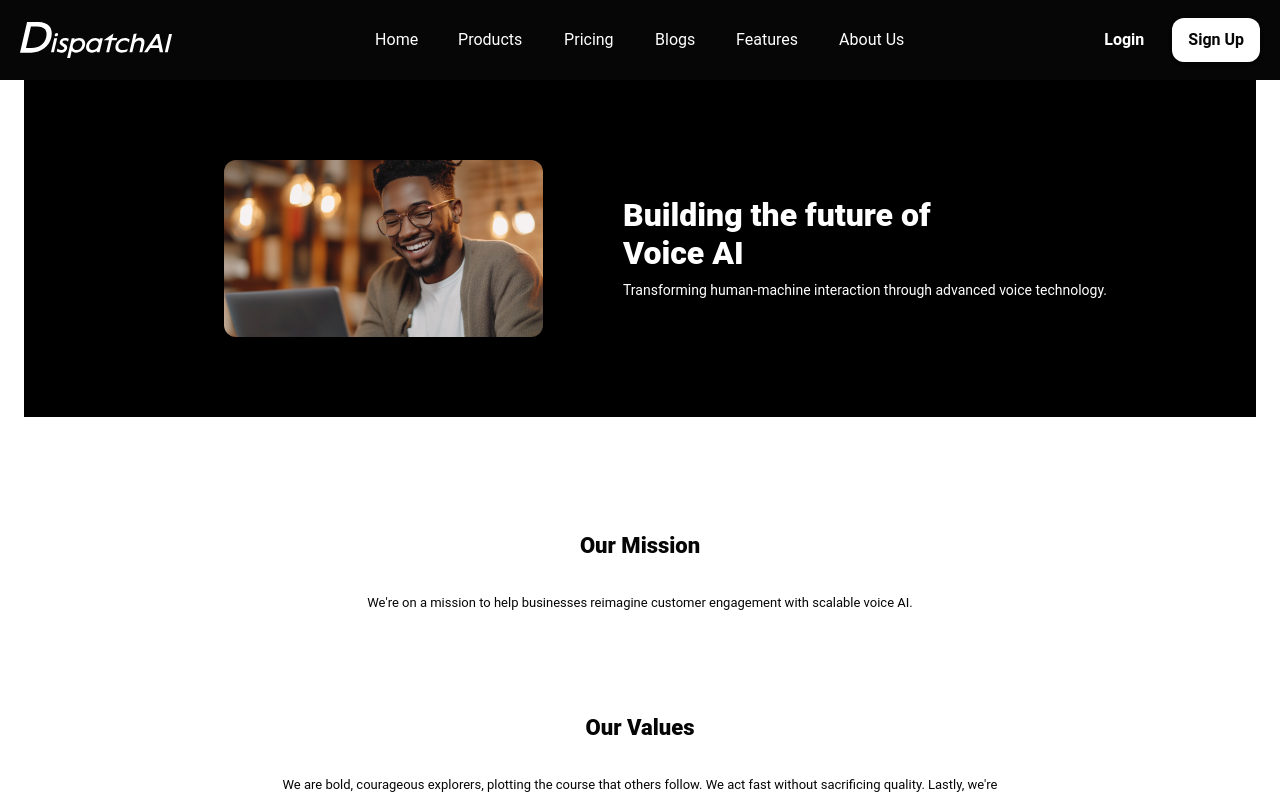
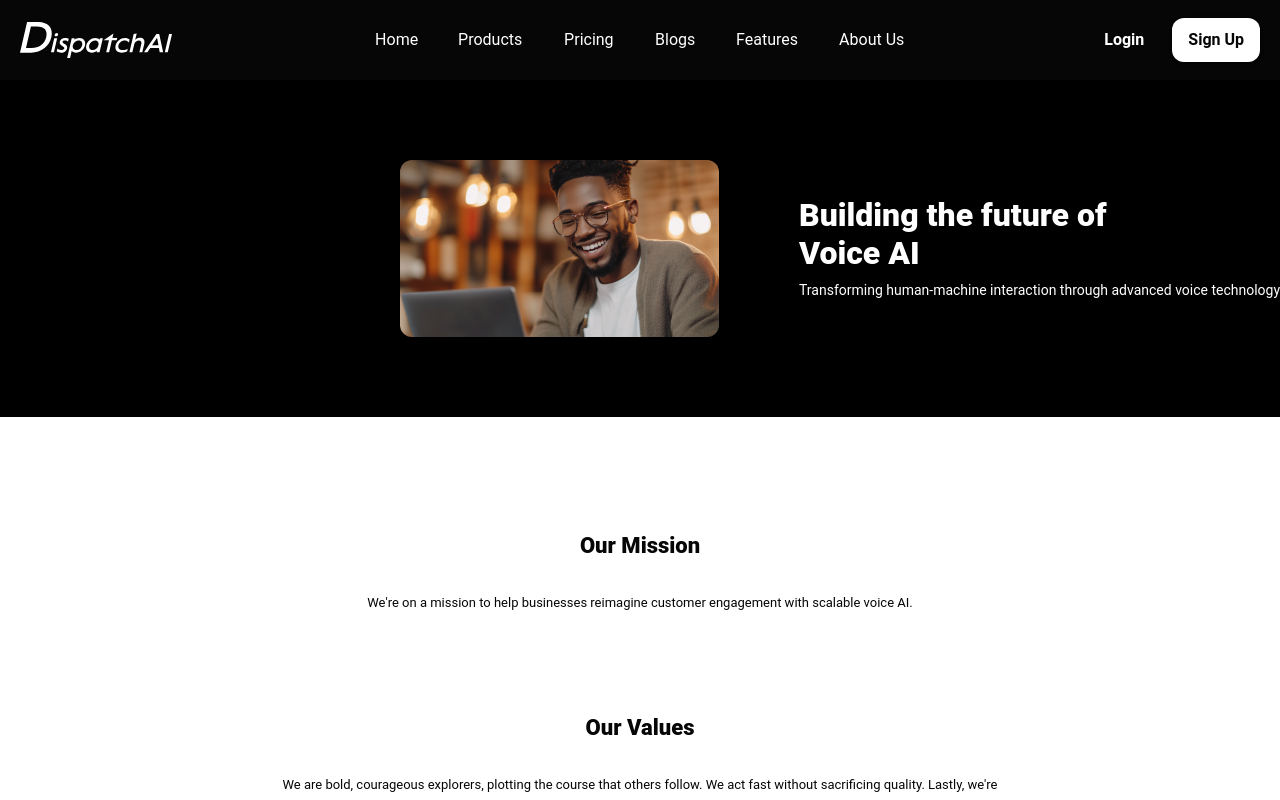
Before and after one commit to Dispatch-AI-com/frontend, a Next.js app: page /about in a window 1280 px wide. Shown: the top 800 px of the page. Built offline with nearby package versions, Linux system fonts and the light colour scheme.

Commit message:
bugfix/banner&calltoaction-layout

```diff
--- a/src/app/about/components/AboutBanner.tsx
+++ b/src/app/about/components/AboutBanner.tsx
@@ -6,7 +6,7 @@ export const AboutHeader = styled(Box)(({ theme }) => ({
     alignItems: 'center',
     justifyContent: 'space-between',
     backgroundColor: theme.palette.background.dark,
-    padding: theme.spacing(10, 25),
+    padding: theme.spacing(10, 50),
     marginTop: theme.spacing(10),
     color: theme.palette.text.primary,
     gap: theme.spacing(10),
--- a/src/app/about/page.tsx
+++ b/src/app/about/page.tsx
@@ -1,14 +1,8 @@
 'use client';
 
-import FacebookIcon from '@mui/icons-material/Facebook';
-import InstagramIcon from '@mui/icons-material/Instagram';
 import LinkedInIcon from '@mui/icons-material/LinkedIn';
-import XIcon from '@mui/icons-material/X';
-import YouTubeIcon from '@mui/icons-material/YouTube';
-import { Box, CardContent, IconButton, Stack, Typography } from '@mui/material';
+import { Box, CardContent, IconButton, Typography } from '@mui/material';
 
-import { AboutHeader, HeaderImage, HeaderText,HeaderTitle } from '@/app/about/components/AboutBanner';
-import { CallToActionText, CallToActionTitle, CallToActionWrapper, SocialMediaButton } from '@/app/about/components/CallToAction';
 import { SectionText, SectionTitle, SectionWrapper } from '@/app/about/components/InfoBody';
 import { TeamCardContainer, TeamMemberCard, TeamMemberImage } from '@/app/about/components/TeamCard';
 import teamMembers from '@/data/teamMembers.json';
@@ -18,17 +12,6 @@ export default function AboutPage() {
 
     return (
         <>
-            <AboutHeader>
-                <HeaderImage src="/voice-ai.png" alt="Voice AI" />
-                <Box>
-                    <HeaderTitle>
-                        Building the future of <br></br> Voice AI
-                    </HeaderTitle>
-                    <HeaderText>
-                        Transforming human-machine interaction through advanced voice technology.
-                    </HeaderText>
-                </Box>
-            </AboutHeader>
             <SectionWrapper>
                 <SectionTitle>
                     Our Mission
@@ -82,37 +65,6 @@ export default function AboutPage() {
                     </Box>
                 ))}
             </TeamCardContainer>
-
-            <CallToActionWrapper>
-                <CallToActionTitle>
-                    Want to work with us?
-                </CallToActionTitle>
-                <HeaderText>
-                    Email us at <a href="mailto:hello@jiangren.com.au" style={{ color: '#a8f574', textDecoration: 'underline' }}>hello@jiangren.com.au</a> with your resume and tell us why you&apos;re a great fit!
-                </HeaderText>
-                <HeaderText>
-                    Address
-                </HeaderText>
-                <CallToActionText>
-                    Address
-                </CallToActionText>
-                <HeaderText>
-                    Phone
-                </HeaderText>
-                <CallToActionText>
-                    +63 4233365542
-                </CallToActionText>
-                <HeaderText>
-                    Find us on social media
-                </HeaderText>
-                <Stack direction="row" spacing={0}>
-                    <SocialMediaButton color="inherit"><LinkedInIcon /></SocialMediaButton>
-                    <SocialMediaButton color="inherit"><FacebookIcon /></SocialMediaButton>
-                    <SocialMediaButton color="inherit"><InstagramIcon /></SocialMediaButton>
-                    <SocialMediaButton color="inherit"><XIcon /></SocialMediaButton>
-                    <SocialMediaButton color="inherit"><YouTubeIcon /></SocialMediaButton>
-                </Stack>
-            </CallToActionWrapper>
         </>
     );
 }
--- /dev/null
+++ b/src/components/layout/aboutus-layout/Banner/AboutBannerSection.tsx
@@ -0,0 +1,24 @@
+'use client'
+
+import { Box } from '@mui/material';
+import React from 'react';
+
+import { AboutHeader, HeaderImage, HeaderText, HeaderTitle } from '@/app/about/components/AboutBanner';
+
+const AboutBannerSection = () => {
+    return (
+        <AboutHeader>
+            <HeaderImage src="/voice-ai.png" alt="Voice AI" />
+            <Box>
+                <HeaderTitle>
+                    Building the future of <br></br> Voice AI
+                </HeaderTitle>
+                <HeaderText>
+                    Transforming human-machine interaction through advanced voice technology.
+                </HeaderText>
+            </Box>
+        </AboutHeader>
+    );
+};
+
+export default AboutBannerSection;
--- /dev/null
+++ b/src/components/layout/aboutus-layout/CallToAction/CallToActionSection.tsx
@@ -0,0 +1,49 @@
+'use client'
+
+import FacebookIcon from '@mui/icons-material/Facebook';
+import InstagramIcon from '@mui/icons-material/Instagram';
+import LinkedInIcon from '@mui/icons-material/LinkedIn';
+import XIcon from '@mui/icons-material/X';
+import YouTubeIcon from '@mui/icons-material/YouTube';
+import { Stack } from '@mui/material';
+import React from 'react';
+
+import { HeaderText } from '@/app/about/components/AboutBanner';
+import { CallToActionText, CallToActionTitle, CallToActionWrapper, SocialMediaButton } from '@/app/about/components/CallToAction';
+
+const CallToActionSection = () => {
+    return (
+        <CallToActionWrapper>
+            <CallToActionTitle>
+                Want to work with us?
+            </CallToActionTitle>
+            <HeaderText>
+                Email us at <a href="mailto:hello@jiangren.com.au" style={{ color: '#a8f574', textDecoration: 'underline' }}>hello@jiangren.com.au</a> with your resume and tell us why you&apos;re a great fit!
+            </HeaderText>
+            <HeaderText>
+                Address
+            </HeaderText>
+            <CallToActionText>
+                Address
+            </CallToActionText>
+            <HeaderText>
+                Phone
+            </HeaderText>
+            <CallToActionText>
+                +63 4233365542
+            </CallToActionText>
+            <HeaderText>
+                Find us on social media
+            </HeaderText>
+            <Stack direction="row" spacing={0}>
+                <SocialMediaButton color="inherit"><LinkedInIcon /></SocialMediaButton>
+                <SocialMediaButton color="inherit"><FacebookIcon /></SocialMediaButton>
+                <SocialMediaButton color="inherit"><InstagramIcon /></SocialMediaButton>
+                <SocialMediaButton color="inherit"><XIcon /></SocialMediaButton>
+                <SocialMediaButton color="inherit"><YouTubeIcon /></SocialMediaButton>
+            </Stack>
+        </CallToActionWrapper>
+    );
+};
+
+export default CallToActionSection;
--- a/src/components/layout/aboutus-layout/index.tsx
+++ b/src/components/layout/aboutus-layout/index.tsx
@@ -2,6 +2,9 @@ import { Container } from '@mui/material';
 
 import Footer from "../main-layout/Footer"
 import Navbar from "../main-layout/Navbar"
+import AboutBannerSection from './Banner/AboutBannerSection';
+import CallToActionSection from "./CallToAction/CallToActionSection"
+
 
 export default function AboutUsLayout({
     children,
@@ -10,17 +13,13 @@ export default function AboutUsLayout({
 }>) {
     return (
         <>
-            <Container maxWidth="xl">
             <Navbar variant='dark'/>
-            </Container>
-
+            <AboutBannerSection />
             <Container maxWidth="xl">
                 {children}
             </Container>
-
-            <Container maxWidth="xl">
-                <Footer />
-            </Container>
+            <CallToActionSection />
+            <Footer />
         </>
     );
 }
```
